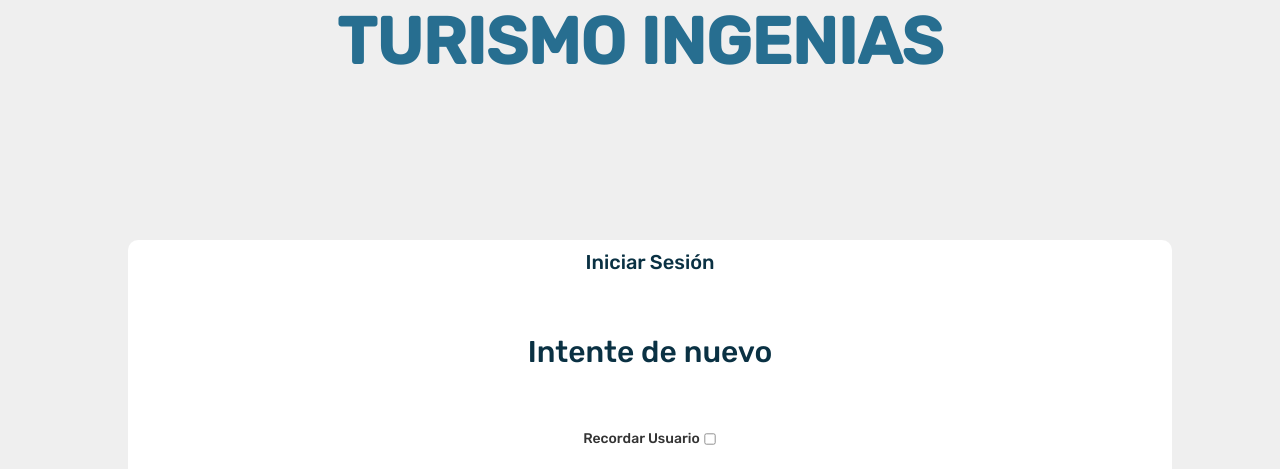
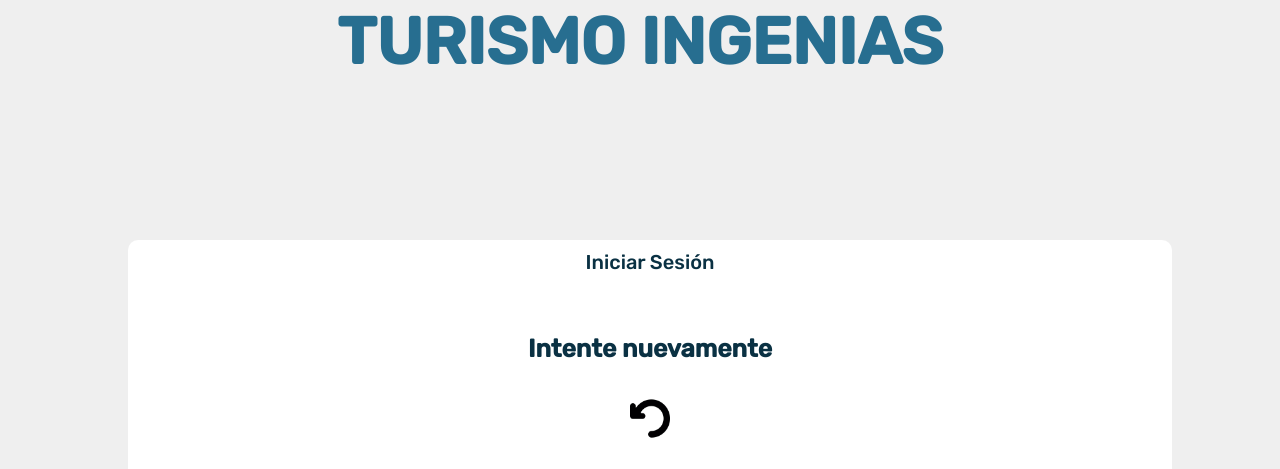
Before and after one commit to sofiakonig/Trabajo-Final-Grupo-G, a plain HTML site: page login.html in a window 1280 px wide. Both pictures are taken after typing "name@example.com", "Sample123" into the empty fields and a click on the button "Ingresar". Shown: the part 282-751 px from the top of the page. Drawn offline with Linux system fonts and the light colour scheme.

Commit message:
boton de reset

```diff
--- a/index.css
+++ b/index.css
@@ -521,6 +521,17 @@ main#ventana-login {
     height: 14px;
     width: 14px;
 }
+/*Login JS*/
+#imagenLogin {
+    width: 8%;
+    height: 8%;
+    background-color: transparent;
+
+}
+#botonLogin {
+    border: none;
+    background-color: transparent;
+}
 
 /*Nuestra Tienda*/
 #tienda-nav {
@@ -667,6 +678,8 @@ aside>button>#checkout-button {
     padding: 10px;
     color: #0a3143;
 }
+
+
 
 
 @media(min-width: 768px) {
--- a/storage-login.js
+++ b/storage-login.js
@@ -6,18 +6,25 @@
             event.preventDefault();
             let inputUsuario = document.getElementById("email").value;
             if (correosRegistrados.includes(inputUsuario)) {
-               /* let p = document.createElement ("p");
-                p.innerText = "Ingreso con exito";
-                document.querySelector("form").appendChild (p) */
-                document.querySelector("form").innerText = "Ingreso con exito "
+
+                document.querySelector("form").innerHTML = `
+                <h5>Ingresó correctamente</h5>
+                <a href="login.html"><button id="botonLogin" type="button"><img  id= "imagenLogin" src= "imagenes/flechita.png" alt="flehita" ></button></a>
+
+                `;
                 sessionStorage.setItem("sesionIniciada", true)
                 sessionStorage.setItem("username", inputUsuario)
-                console.log(sessionStorage);
+
             } else {
                 /*let p = document.createElement ("p")
                 p.innerText = "Intente de nuevo"
                 document.querySelector("form")(p)*/
-                document.querySelector("form").innerText = "Intente de nuevo";
+                document.querySelector("form").innerHTML= `
+                <h5>Intente nuevamente</h5>
+                <a href="login.html"><button id="botonLogin" type="button"><img  id= "imagenLogin" src= "imagenes/flechita.png" alt="flehita" ></button></a>
+
+             `;
+
         }
             }
 
```
Also changed, not shown: imagenes/flechita.png (added).
